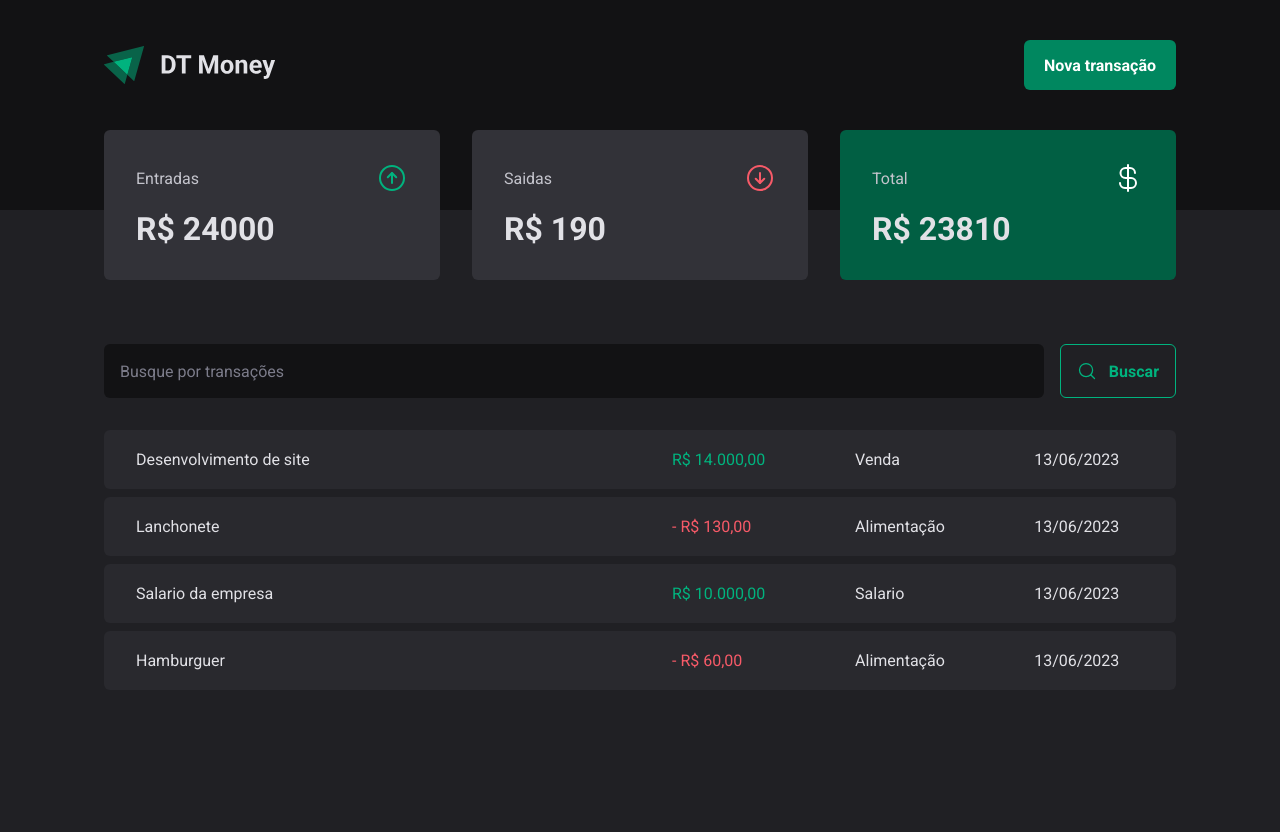
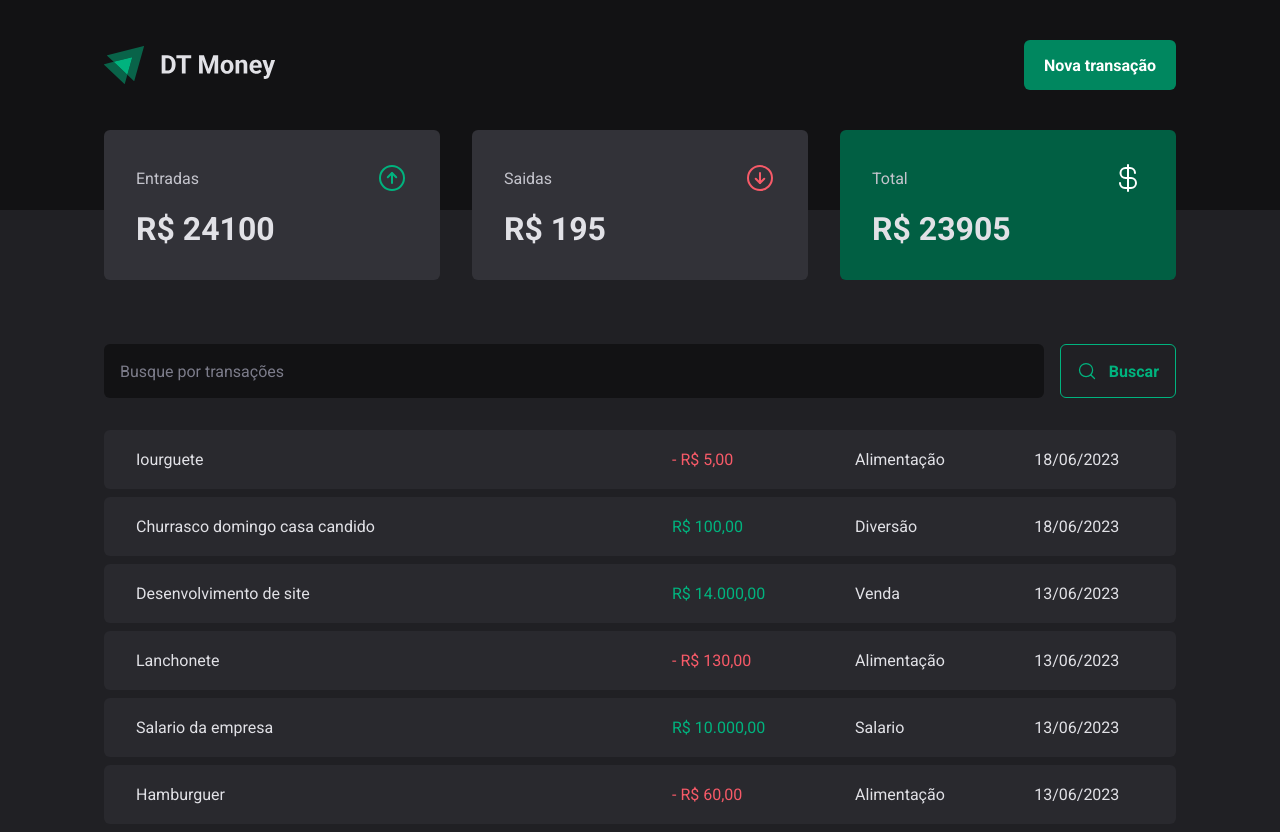
Before and after one commit to Lunatic02/DT-MONEY, a React (Vite) app: page / in a window 1280 px wide. Before the commit the page ends 800 px from the top, so only its background shows below. Built offline with nearby package versions, Linux system fonts and the light colour scheme; data requests are answered from the project's data file.

Commit message:
Transactions

```diff
--- a/server.json
+++ b/server.json
@@ -31,6 +31,22 @@
       "category": "Alimentação",
       "price": 60,
       "createdAt": "2023-06-13T22:47:22.915Z"
+    },
+    {
+      "description": "Churrasco domingo casa candido",
+      "price": 100,
+      "category": "Diversão",
+      "type": "income",
+      "createdAt": "2023-06-18T12:29:37.508Z",
+      "id": 5
+    },
+    {
+      "description": "Iourguete",
+      "price": 5,
+      "category": "Alimentação",
+      "type": "outcome",
+      "createdAt": "2023-06-18T12:47:08.179Z",
+      "id": 6
     }
   ]
 }
--- a/src/components/NewTransactionModal/index.tsx
+++ b/src/components/NewTransactionModal/index.tsx
@@ -1,8 +1,10 @@
 import { zodResolver } from '@hookform/resolvers/zod'
 import * as Dialog from '@radix-ui/react-dialog'
 import { ArrowCircleDown, ArrowCircleUp,  X } from 'phosphor-react'
+import { useContext } from 'react'
 import { Controller, useForm } from 'react-hook-form'
 import * as z from 'zod'
+import { TransactionsContext } from '../../contexts/TransactionsContext'
 
 import { CloseButton, Content, Overlay, TransactionType, TransactionTypeButton } from './styles'
 
@@ -16,12 +18,14 @@ const newTransactionFormSchema = z.object({
 type newTransactionFormInputs = z.infer<typeof newTransactionFormSchema>;
 
 export function NewTransactionModal(){
+  const {createTransaction} = useContext(TransactionsContext)
 
   const {
     register,
     handleSubmit,
     control,
-    formState: { isSubmitting }
+    formState: { isSubmitting },
+    reset
   } = useForm<newTransactionFormInputs>({
     resolver: zodResolver(newTransactionFormSchema),
     defaultValues: {
@@ -29,8 +33,15 @@ export function NewTransactionModal(){
     }
   })
 
-    function handleCreateNewTransaction(data: newTransactionFormInputs) {
-    console.log(data);
+    async function handleCreateNewTransaction(data: newTransactionFormInputs) {
+      const {description, price, type, category} = data;
+      await createTransaction({
+        description,
+        price,
+        type,
+        category
+      })
+      reset()
   }
 
   return(
--- a/src/contexts/TransactionsContext.tsx
+++ b/src/contexts/TransactionsContext.tsx
@@ -9,11 +9,19 @@ interface Transaction {
   createdAt: string
 
 }
+interface CreateTransactionInput {
+  description: string;
+  price: number;
+  category: string;
+  type: 'income' | 'outcome'
+}
 
 interface TransactionContextType{
   transactions: Transaction[];
-  fetchTransactions: (query?: string) => Promise<void>
+  fetchTransactions: (query?: string) => Promise<void>;
+  createTransaction: (data: CreateTransactionInput) => Promise<void>
 }
+
 
 interface TransactionsProviderProps{
   children: ReactNode;
@@ -29,11 +37,26 @@ export function TransactionsProvider({children}: TransactionsProviderProps){
   async function fetchTransactions(query?: string){
     const response = await api.get('transactions', {
       params: {
+        _sort: 'createdAt',
+        _order: 'desc',
         q: query,
       }
     })
 
     setTransactions(response.data)
+  }
+  async function createTransaction(data: CreateTransactionInput){
+    const { description, price, category, type} = data;
+
+    const response =  await api.post('transactions', {
+      description,
+      price,
+      category,
+      type,
+      createdAt: new Date()
+    })
+
+    setTransactions(state => [response.data, ...transactions])
   }
 
   useEffect(()=>{
@@ -42,7 +65,7 @@ export function TransactionsProvider({children}: TransactionsProviderProps){
 
 
   return(
-    <TransactionsContext.Provider value={{ fetchTransactions ,transactions }}>
+    <TransactionsContext.Provider value={{ fetchTransactions ,transactions, createTransaction }}>
       {children}
     </TransactionsContext.Provider>
   )
```
